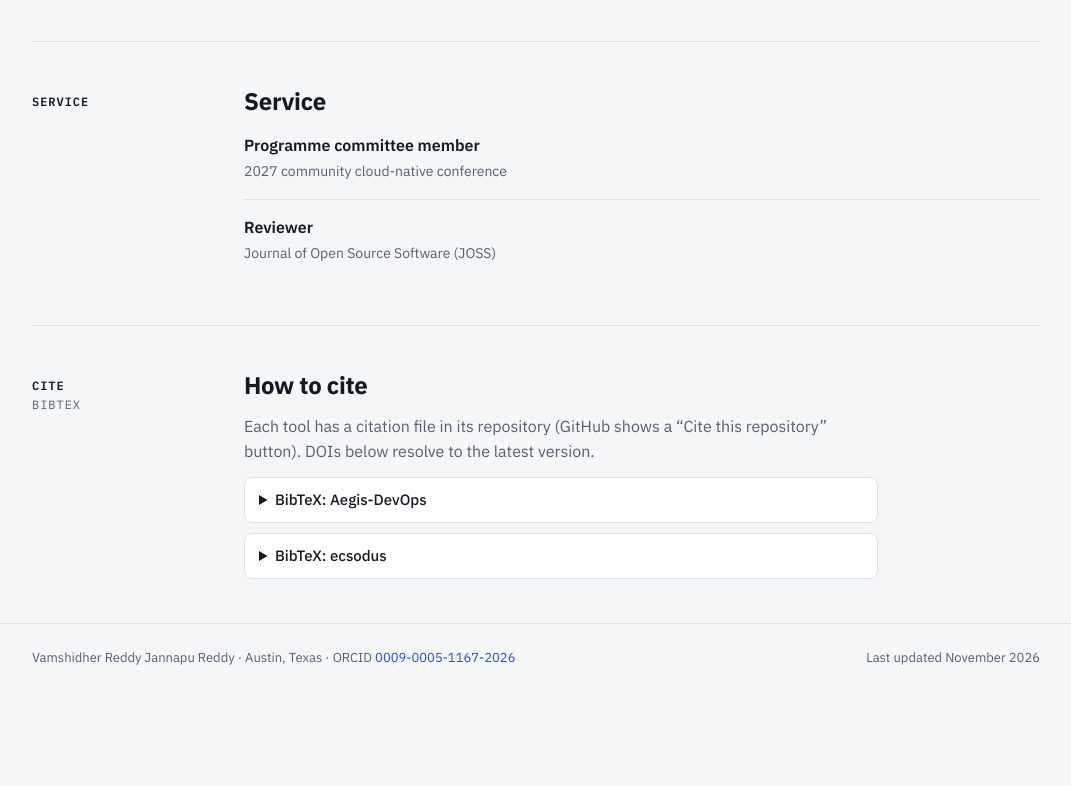
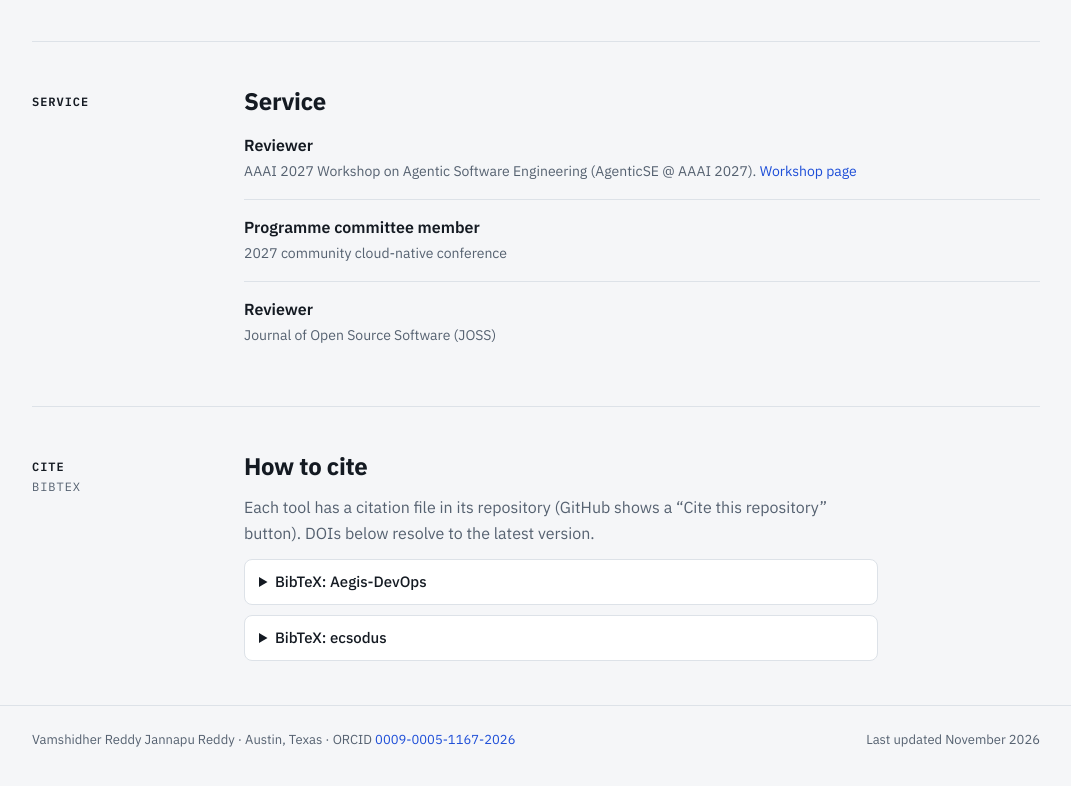
Before and after one commit to moneytool/moneytool.github.io, a plain HTML site: page index.html in a window 1280 px wide. Shown: the part 3827-4613 px from the top of the page, without its empty margins (104-1175 px from the left). Before the commit the page ends 4536 px from the top, so only its background shows below. Drawn offline with Linux system fonts and the light colour scheme.

Commit message:
Service: reviewer, AgenticSE @ AAAI 2027

```diff
--- a/index.html
+++ b/index.html
@@ -506,6 +506,7 @@ footer .wrap{display:flex;flex-wrap:wrap;gap:6px 18px;justify-content:space-betw
   <div>
     <h2>Service</h2>
     <ul class="list">
+      <li><div class="ptitle">Reviewer</div><div class="pmeta">AAAI 2027 Workshop on Agentic Software Engineering (AgenticSE @ AAAI 2027). <a href="https://agenticse-aaai.github.io/">Workshop page</a></div></li>
       <li><div class="ptitle">Programme committee member</div><div class="pmeta">2027 community cloud-native conference</div></li>
       <li><div class="ptitle">Reviewer</div><div class="pmeta">Journal of Open Source Software (JOSS)</div></li>
     </ul>
```
